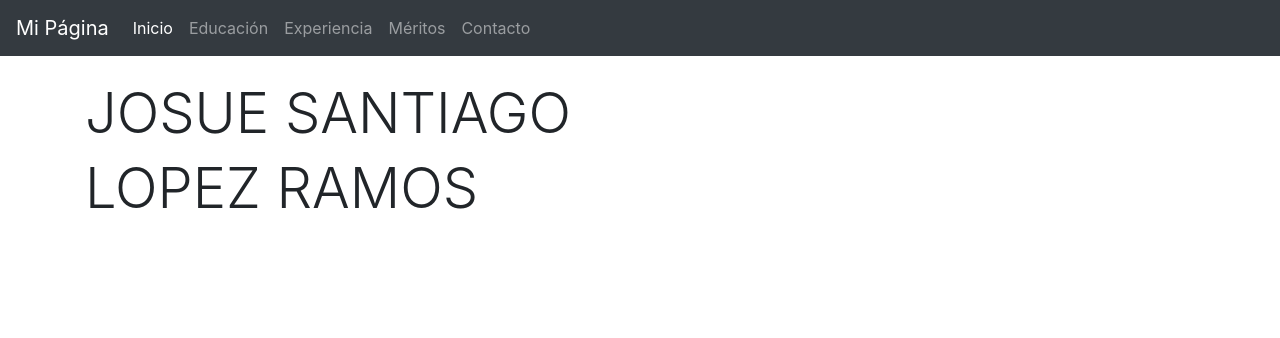
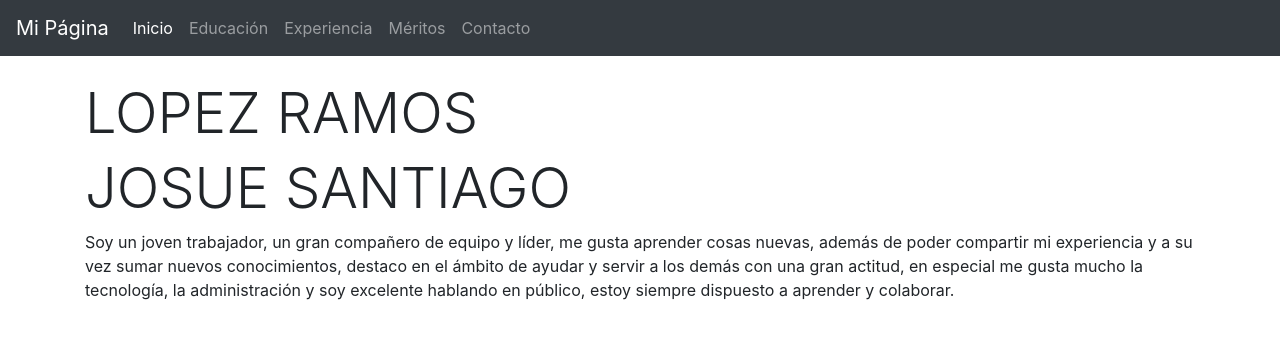
Before and after one commit to Santhiag0/PracticaGit4A_LopezJosue, a plain HTML site: page index.html in a window 1280 px wide. Drawn offline with nearby package versions, Linux system fonts and the light colour scheme.

Commit message:
Se agregó un resumen de mi CV.

```diff
--- a/index.html
+++ b/index.html
@@ -39,8 +39,16 @@
 
 
         <section id="inicio">
+            <h1 class="display-4">LOPEZ RAMOS</h1>
             <h1 class="display-4">JOSUE SANTIAGO</h1>
-            <h1 class="display-4">LOPEZ RAMOS</h1>
+            <p>
+                Soy un joven trabajador, un gran compañero de equipo y líder,
+                 me gusta aprender cosas nuevas, además de poder compartir mi
+                 experiencia y a su vez sumar nuevos conocimientos, destaco en
+                 el ámbito de ayudar y servir a los demás con una gran actitud,
+                 en especial me gusta mucho la tecnología, la administración y
+                 soy excelente hablando en público, estoy siempre dispuesto a aprender y colaborar.
+            </p>
         </section>
 
 
```
